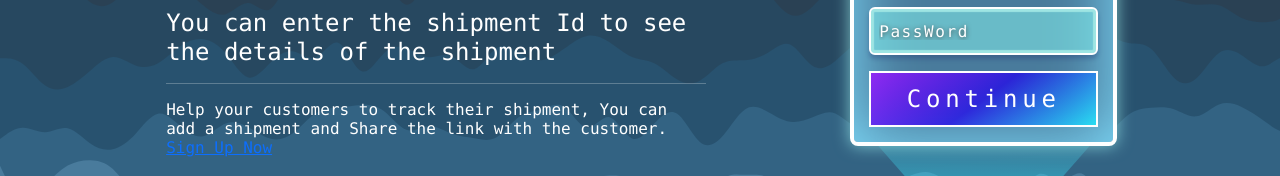
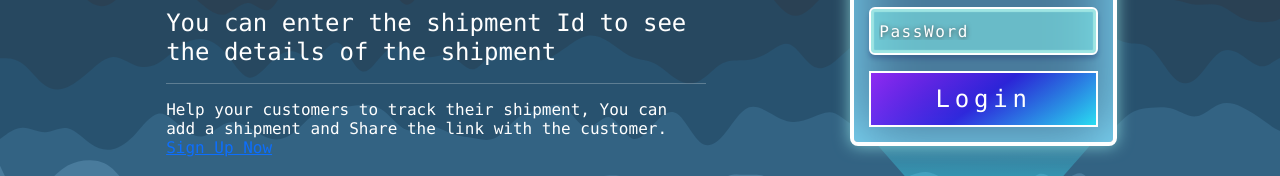
Before and after one commit to Teletubbies-Muffins/Shipment-tracking, a React (Create React App) app in the folder client/: page / in a window 1280 px wide. Shown: the part 375-551 px from the top of the page. Built offline with nearby package versions, Linux system fonts and the light colour scheme.

Commit message:
login button name fixed

```diff
--- a/client/src/Components/LoginComponent/LoginComponent.jsx
+++ b/client/src/Components/LoginComponent/LoginComponent.jsx
@@ -9,7 +9,7 @@
                     <p className='text-warning '>{ErrorMsg}</p>
                     <input class="form-content" type="text" placeholder="UserName" name='username' />
                     <input class="form-content" type="password" placeholder="PassWord" name="password" />
-                    <button type='submit'>Continue</button>
+                    <button type='submit'>Login</button>
                 </form>
 
                 <div id="rays">
```
Also changed, not shown: 1 other file (tests, documents, lock files or other folders).
